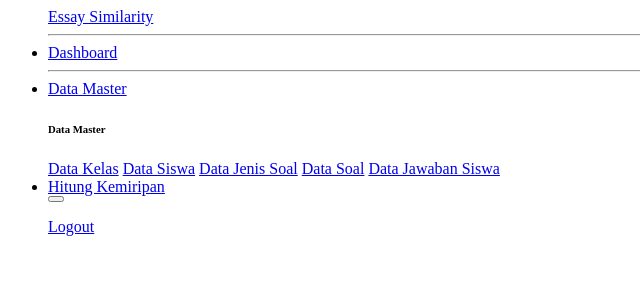
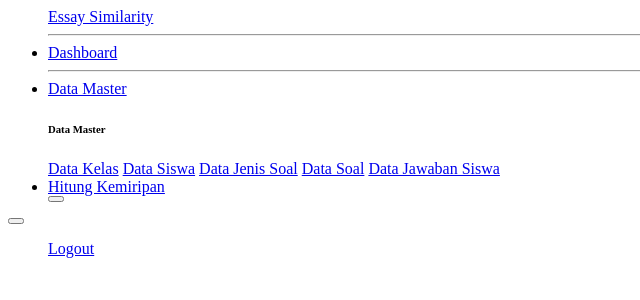
Before and after one commit to yazzidbustommy/sistem-essay, a PHP site: page /body.php in a window 1280 px wide. Shown: the top 300 px of the page, without its empty margins (0-640 px from the left). Run offline with PHP 8.4, Linux system fonts and the light colour scheme.

Commit message:
tambah button navbar

```diff
--- a/body.php
+++ b/body.php
@@ -59,6 +59,9 @@
             <div id="content">
                 <!-- Topbar -->
                 <nav class="navbar navbar-expand navbar-light bg-white topbar mb-4 static-top shadow">
+                    <button id="sidebarToggleTop" class="btn btn-link d-md-none rounded-circle mr-3">
+                        <i class="fa fa-bars"></i>
+                    </button>
                     <ul class="navbar-nav ml-auto">
                         <a href="../logout.php" onclick="return confirm('Yakin Ingin Logout?')">
                             <i class="fas fa-sign-out-alt fa-sm fa-fw mr-2 text-gray-400"></i>
```
